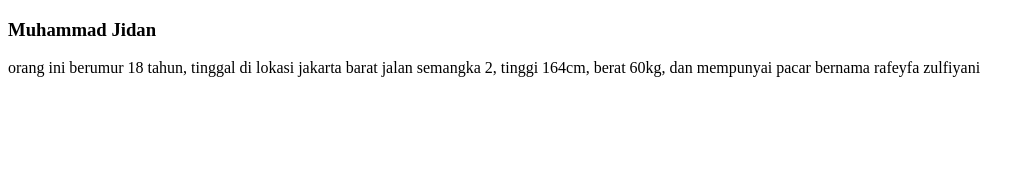
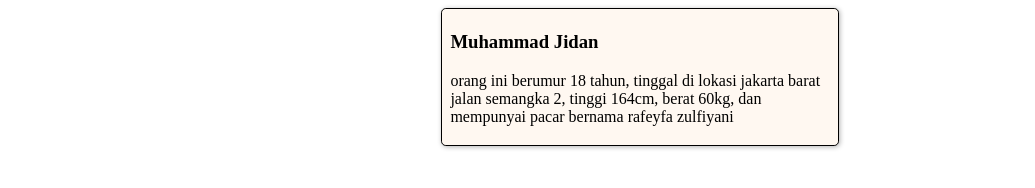
Before and after one commit to Feyfa/my-web, a plain HTML site: page index.html in a window 1280 px wide. Shown: the whole page, without its empty margins (0-1035 px from the left). Drawn offline with Linux system fonts and the light colour scheme.

Commit message:
update index.html, create style.css

```diff
--- a/index.html
+++ b/index.html
@@ -4,6 +4,7 @@
     <meta charset="UTF-8">
     <meta name="viewport" content="width=device-width, initial-scale=1.0">
     <title>Document</title>
+    <link rel="stylesheet" href="style.css">
 </head>
 <body>
     <div class="container">
--- /dev/null
+++ b/style.css
@@ -0,0 +1,18 @@
+body {
+    display: flex;
+    justify-content: center;
+}
+
+.container {
+    width: 30%;
+    padding: 0.2rem 0.5rem;
+    border-radius: 0.3rem;
+    border: 1px solid black;
+    background-color: rgb(255, 248, 241);
+    box-shadow: 1px 1px 5px rgba(0,0,0,.3);
+    transition: .5s all;
+}
+
+.container:hover {
+    transform: scale(.9);
+}
```
